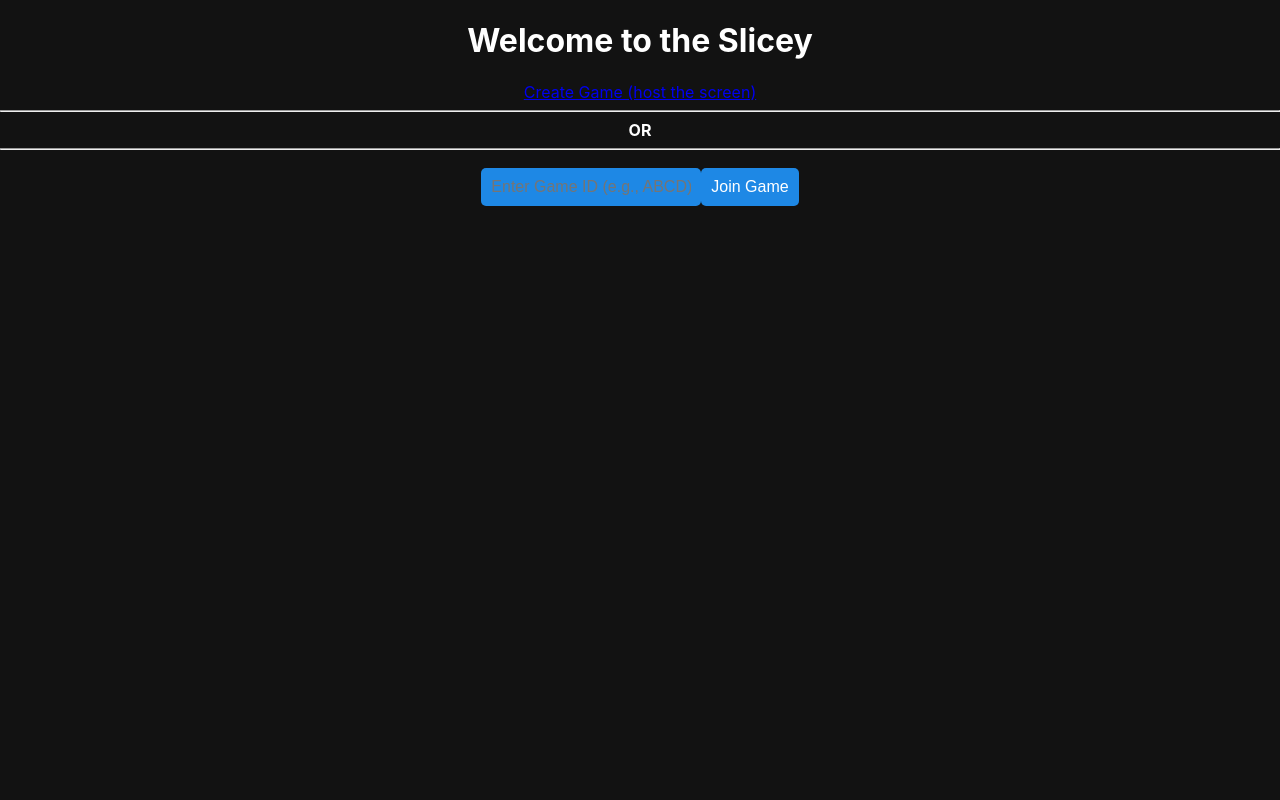
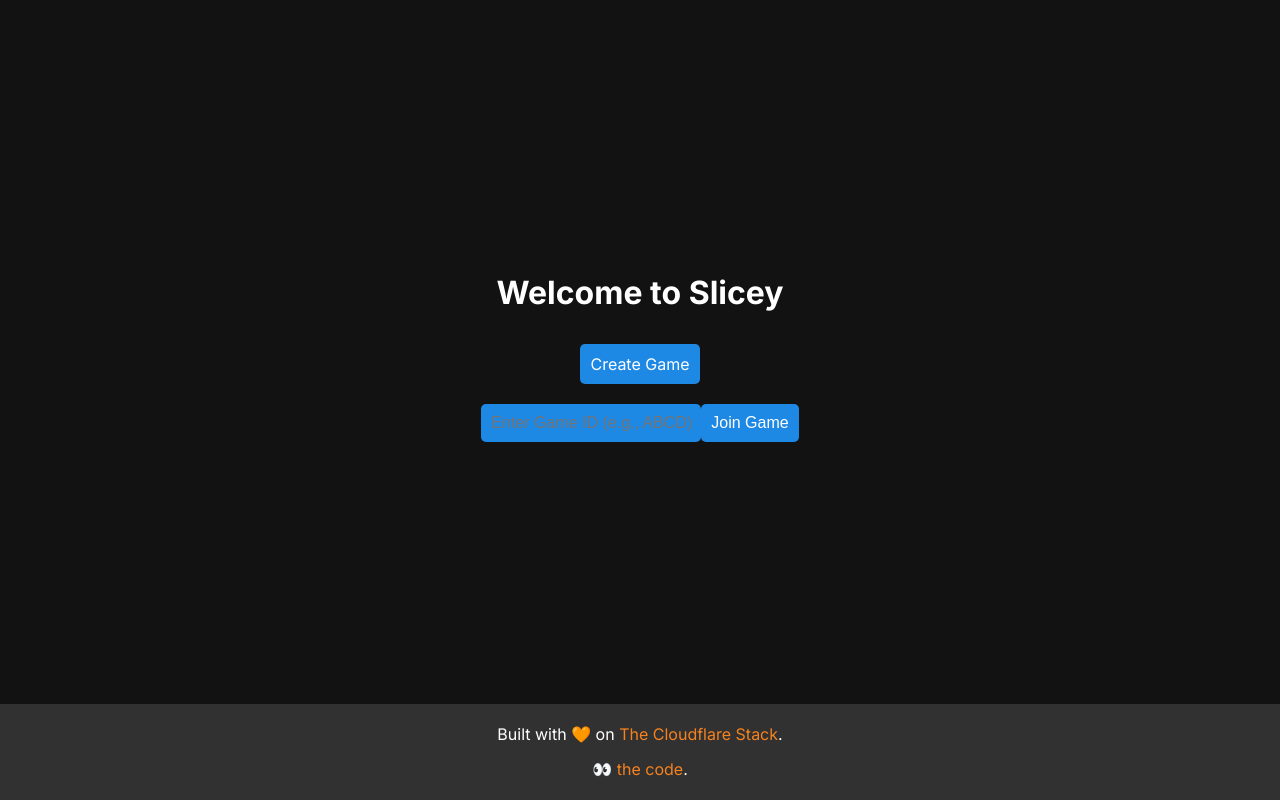
Before and after one commit to craigsdennis/slicey-game-durable-objects, a website: page public/index.html in a window 1280 px wide. Drawn offline with Linux system fonts and the light colour scheme.

Commit message:
Fixes the homepage and also adds better bondary checks

```diff
--- a/public/index.html
+++ b/public/index.html
@@ -3,20 +3,28 @@
 <head>
     <meta charset="UTF-8">
     <meta name="viewport" content="width=device-width, initial-scale=1.0">
-    <title>Game Controller</title>
+    <title>Slicey</title>
     <link rel="stylesheet" href="/styles.css">
+    <link href="https://fonts.googleapis.com/css2?family=Inter:wght@400;700&display=swap" rel="stylesheet">
 </head>
 <body>
-    <div class="container">
-        <h1>Welcome to the Slicey</h1>
-        <form id="gameForm">
-            <a href="/create" id="createGame">Create Game (host the screen)</a>
-			<hr/>
-			<strong>OR</strong>
-			<hr/>
-			<input type="text" id="gameId" placeholder="Enter Game ID (e.g., ABCD)" maxlength="4" pattern="[A-Z]{4}" title="4 uppercase letters" /><button type="button" id="joinGame">Join Game</button>
-        </form>
-    </div>
+    <main class="content-wrapper">
+        <div class="container">
+            <h1>Welcome to Slicey</h1>
+            <form id="gameForm">
+				<div>
+					<a href="/create" id="createGame">Create Game</a>
+				</div>
+				<div>
+					<input type="text" id="gameId" placeholder="Enter Game ID (e.g., ABCD)" maxlength="4" pattern="[A-Z]{4}" title="4 uppercase letters" /><button type="button" id="joinGame">Join Game</button>
+				</div>
+            </form>
+        </div>
+    </main>
+    <footer>
+        <p>Built with 🧡 on <a href="https://developers.cloudflare.com">The Cloudflare Stack</a>.</p>
+        <p>👀 <a href="https://github.com/craigsdennis/slicey-game-durable-objects">the code</a>.</p>
+    </footer>
     <script>
         document.getElementById('joinGame').addEventListener('click', async () => {
             const gameId = document.getElementById('gameId').value;
--- a/src/game.ts
+++ b/src/game.ts
@@ -73,8 +73,8 @@ export class GameDurableObject extends DurableObject {
 		this.solution = Array(words.length).fill(null);
 		this.obstacles = words.map((word, index) => ({
 			word,
-			x: Math.random() * 800, // Assume a canvas width of 800
-			y: Math.random() * 600, // Assume a canvas height of 600
+			x: Math.random() * (800 - 100), // Adjusted to ensure obstacles spawn within bounds
+			y: Math.random() * (600 - 30), // Adjusted to ensure obstacles spawn within bounds
 			dx: (Math.random() - 0.5) * 4,
 			dy: (Math.random() - 0.5) * 4,
 			index,
@@ -151,7 +151,7 @@ export class GameDurableObject extends DurableObject {
 
 	async addPlayer(data: { id: string; playerName: string }) {
 		console.log('Adding player', data);
-		const hex_code  = randomHexColorWithWhiteText();
+		const hex_code = randomHexColorWithWhiteText();
 		const player = this.sql
 			.exec('INSERT INTO players (id, name, color, score) VALUES (?, ?, ?, ?) RETURNING *;', data.id, data.playerName, hex_code, 0)
 			.one();
```
